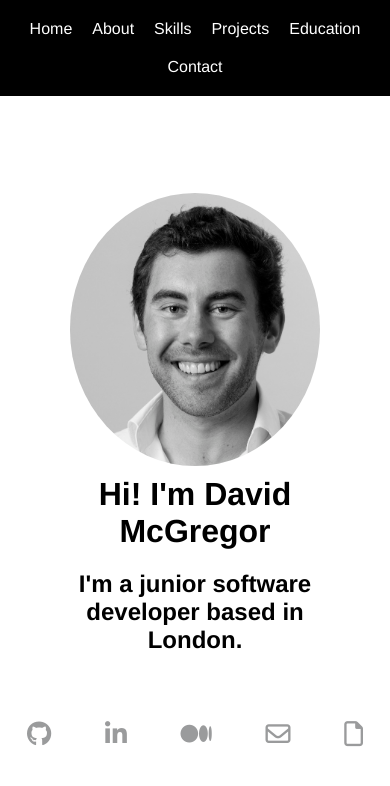
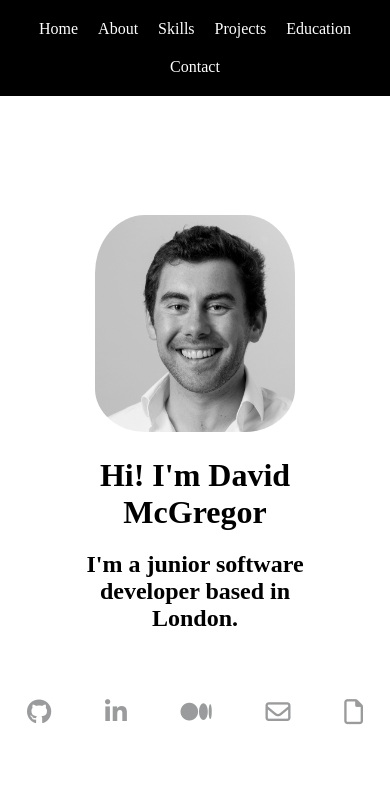
Before and after one commit to davmcgregor/personal-website, a React (Create React App) app: page / in a window 390 px wide. Shown: the top 786 px of the page. Built offline with nearby package versions, Linux system fonts and the light colour scheme.

Commit message:
Update styling

```diff
--- a/src/App.css
+++ b/src/App.css
@@ -12,7 +12,7 @@
   padding: 0;
 }
 body{
-  font-family: 'Helvetica';
+  font-family: 'Gordita';
 }
 .App
 {
@@ -44,8 +44,13 @@ nav
 }
 .profilepic
 {
-  border-radius: 50%;
-  width: 250px;
+  border-radius: 25%;
+  width: 300px;
+  padding-bottom: 15px;
+}
+.slideInLeft
+{
+  animation-duration: 1s;
 }
 .typingeffect
 {
@@ -104,7 +109,11 @@ h1,h2,h3,h4,p{
   display: flex;
   margin:30px 0px 30px 0px;
 }
-
+.projectlinks i
+{
+  font-size: 1.5em;
+  color: #000000;
+}
 .projectimage{
   max-width: 80%;
   margin-left: auto;
@@ -141,6 +150,11 @@ h1,h2,h3,h4,p{
     --sidebar-flex:0;
     --typing-font:2rem;
   }
+  .profilepic
+{
+  border-radius: 25%;
+  width: 200px;
+}
   .App
   {
     flex-direction: column;
--- a/src/components/Projectcard.js
+++ b/src/components/Projectcard.js
@@ -5,9 +5,11 @@ class Projectcard extends Component {
     return (
       <div class="widecard">
         <div class="compdet">
-          <a class="link" href={this.props.link}><h2 align="center">{this.props.title}</h2></a>
-          <p class="secondtext">{this.props.description}.</p>
-          <a class="link" href={this.props.link}><img class="projectimage" src={this.props.image}/></a>
+          <h2 align="center">{this.props.title} <a class="projectlinks" href={this.props.githublink} target="_blank"><i class="fab fa-github"></i></a>  <a class="projectlinks"href={this.props.link} target="_blank"><i class="fas fa-link"></i></a></h2>
+          <p class="secondtext">{this.props.description}</p>
+          <br />
+          <img class="projectimage" src={this.props.image}></img>
+          <br />
           <h3>Development & Testing</h3>
           <p class="secondtext">{this.props.development}</p>
           <br />
--- a/src/contents/About.js
+++ b/src/contents/About.js
@@ -17,7 +17,7 @@ class About extends Component {
       </p>
       <br />
       <p>
-        Now I'm looking to join a team where I can work on new challenges, expand my programming
+        Now <strong>I'm looking to join a team</strong> where I can work on new challenges, expand my programming
         knowledge and build great technology.
       </p>
       <div className="mobilesocial">
--- a/src/contents/Projects.js
+++ b/src/contents/Projects.js
@@ -7,7 +7,8 @@ class Projects extends Component {
         <div className="condiv">
         <h1 className="subtopic">Projects</h1>
         <Projectcard title="WanderList"
-        link="https://github.com/davmcgregor/Wanderlist"
+        githublink="https://github.com/davmcgregor/Wanderlist"
+        link="https://wanderlist-makers.herokuapp.com/"
         description="Save your favourite walking routes, search routes near you and vote for your favourites. This is a Final Group project utilisng the Google Maps, Directions and Places APIs."
         image="https://raw.githubusercontent.com/davmcgregor/CV/master/screenshots/WanderList_header.png"
         development="Ruby, Rails, JavaScript, jQuery, Jasmine, ActiveRecord (postgreSQL), RSpec, Capybara"
--- a/src/contents/Skills.js
+++ b/src/contents/Skills.js
@@ -5,7 +5,7 @@ class Skills extends Component {
   {
       super(props);
       this.state={
-          'myskills':["JavaScript", "ReactJS", "Jasmine", "Ruby", "Rails", "Sinatra", "RSpec", "Capybara", "Active Record", "HTML/CSS"]
+          'myskills':["JavaScript", "ReactJS", "Node.js", "APIs", "Jasmine", "Ruby", "Rails", "Sinatra", "RSpec", "Capybara", "PostgreSQL", "HTML/CSS", "TravisCI", "Heroku"]
       };
   }
 
@@ -15,7 +15,7 @@ class Skills extends Component {
         <h1 className="subtopic">Skills</h1>
         <ul>
         {this.state.myskills.map((value)=>{
-            return <li className="animated bounceInLeft">{value}</li>
+            return <li className="animated slideInLeft">{value}</li>
         })}
         </ul>
         </div>
```
